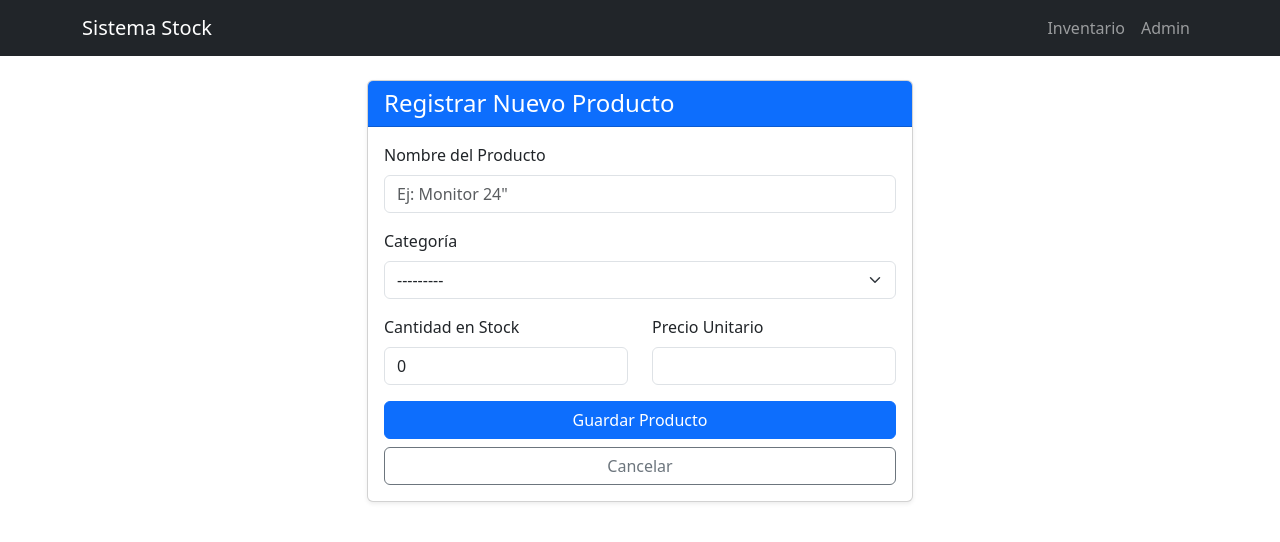
After one commit to alejfrossi/sistema-gestion-stock, a Django app: page /productos/nuevo/ in a window 1280 px wide. The commit adds this page. Shown: the top 542 px of the page. Run offline with Django 5.2, Linux system fonts and the light colour scheme; data that the repository does not hold is empty.

Commit message:
feat(inventory): implement create product form and view

```diff
--- /dev/null
+++ b/src/apps/inventory/forms.py
@@ -0,0 +1,22 @@
+from django import forms
+from .models import Product
+
+class ProductForm(forms.ModelForm):
+    class Meta:
+        model = Product
+        fields = ['name', 'category', 'quantity', 'price']
+
+        # Estilos de Bootstrap (clase 'form-control') para cada input
+        widgets = {
+            'name': forms.TextInput(attrs={'class': 'form-control', 'placeholder': 'Ej: Monitor 24"'}),
+            'category': forms.Select(attrs={'class': 'form-select'}),
+            'quantity': forms.NumberInput(attrs={'class': 'form-control'}),
+            'price': forms.NumberInput(attrs={'class': 'form-control'}),
+        }
+        # Etiquetas personalizadas
+        labels = {
+            'name': 'Nombre del Producto',
+            'category': 'Categoría',
+            'quantity': 'Cantidad en Stock',
+            'price': 'Precio Unitario'
+        }
--- /dev/null
+++ b/src/apps/inventory/templates/inventory/product_form.html
@@ -0,0 +1,47 @@
+{% extends 'base.html' %}
+
+{% block title %}Nuevo Producto{% endblock %}
+
+{% block content %}
+<div class="row justify-content-center">
+    <div class="col-md-6">
+        <div class="card shadow-sm">
+            <div class="card-header bg-primary text-white">
+                <h4 class="mb-0">Registrar Nuevo Producto</h4>
+            </div>
+            <div class="card-body">
+                <form method="post">
+                    {% csrf_token %}
+
+                    <div class="mb-3">
+                        <label class="form-label">{{ form.name.label }}</label>
+                        {{ form.name }}
+                        <div class="text-danger small">{{ form.name.errors }}</div>
+                    </div>
+
+                    <div class="mb-3">
+                        <label class="form-label">{{ form.category.label }}</label>
+                        {{ form.category }}
+                    </div>
+
+                    <div class="row">
+                        <div class="col-md-6 mb-3">
+                            <label class="form-label">{{ form.quantity.label }}</label>
+                            {{ form.quantity }}
+                        </div>
+                        <div class="col-md-6 mb-3">
+                            <label class="form-label">{{ form.price.label }}</label>
+                            {{ form.price }}
+                        </div>
+                    </div>
+
+                    <div class="d-grid gap-2">
+                        <button type="submit" class="btn btn-primary">Guardar Producto</button>
+                        <a href="{% url 'product_list' %}" class="btn btn-outline-secondary">Cancelar</a>
+                    </div>
+                </form>
+            </div>
+        </div>
+    </div>
+</div>
+{% endblock %}
--- a/src/apps/inventory/templates/inventory/product_list.html
+++ b/src/apps/inventory/templates/inventory/product_list.html
@@ -8,7 +8,7 @@
         <h1>Inventario</h1>
     </div>
     <div class="col-md-6 text-end">
-        <a href="#" class="btn btn-primary">
+        <a href="{% url 'product_create' %}" class="btn btn-primary">
             <i class="bi bi-plus-lg"></i> Nuevo Producto
         </a>
     </div>
--- a/src/apps/inventory/urls.py
+++ b/src/apps/inventory/urls.py
@@ -4,4 +4,5 @@ from . import views
 urlpatterns = [
     # Ruta vacía '' significa la raíz de esta app
     path('', views.product_list, name='product_list'),
+    path('nuevo/', views.product_create, name='product_create'),
 ]
--- a/src/apps/inventory/views.py
+++ b/src/apps/inventory/views.py
@@ -1,14 +1,23 @@
-from django.shortcuts import render
+from django.shortcuts import render, redirect
 from .models import Product
+from .forms import ProductForm
 
 def product_list(request):
-    # 1. Consultar a la DB (SELECT * FROM product)
-    products = Product.objects.all()
+    products = Product.objects.all() # 1. Consultar a la DB (SELECT * FROM product)
+    context = { 'products': products } # 2. Contexto: El "paquete" de datos que enviamos al HTML
+    return render(request, 'inventory/product_list.html', context) # 3. Renderizar: Unir el HTML con los datos
 
-    # 2. Contexto: El "paquete" de datos que enviamos al HTML
-    context = {
-        'products': products
-    }
+def product_create(request):
+    if request.method == 'POST':
+        # Si es POST (el usuario envía datos), se rellena el formulario con ellos
+        form = ProductForm(request.POST)
+        if form.is_valid():
+            # Guardar en DB
+            form.save()
+            # Redirigir al listado para ver el nuevo producto
+            return redirect('product_list')
+    else:
+        # Si es GET (el usuario pide la página), creamos un formulario vacío
+        form = ProductForm()
 
-    # 3. Renderizar: Unir el HTML con los datos
-    return render(request, 'inventory/product_list.html', context)
+    return render(request, 'inventory/product_form.html', {'form': form})
--- a/src/templates/base.html
+++ b/src/templates/base.html
@@ -11,7 +11,7 @@
 
     <nav class="navbar navbar-expand-lg navbar-dark bg-dark mb-4">
       <div class="container">
-        <a class="navbar-brand" href="#">📦 Sistema Stock</a>
+        <a class="navbar-brand" href="#">Sistema Stock</a>
         <button class="navbar-toggler" type="button" data-bs-toggle="collapse" data-bs-target="#navbarNav">
           <span class="navbar-toggler-icon"></span>
         </button>
```
